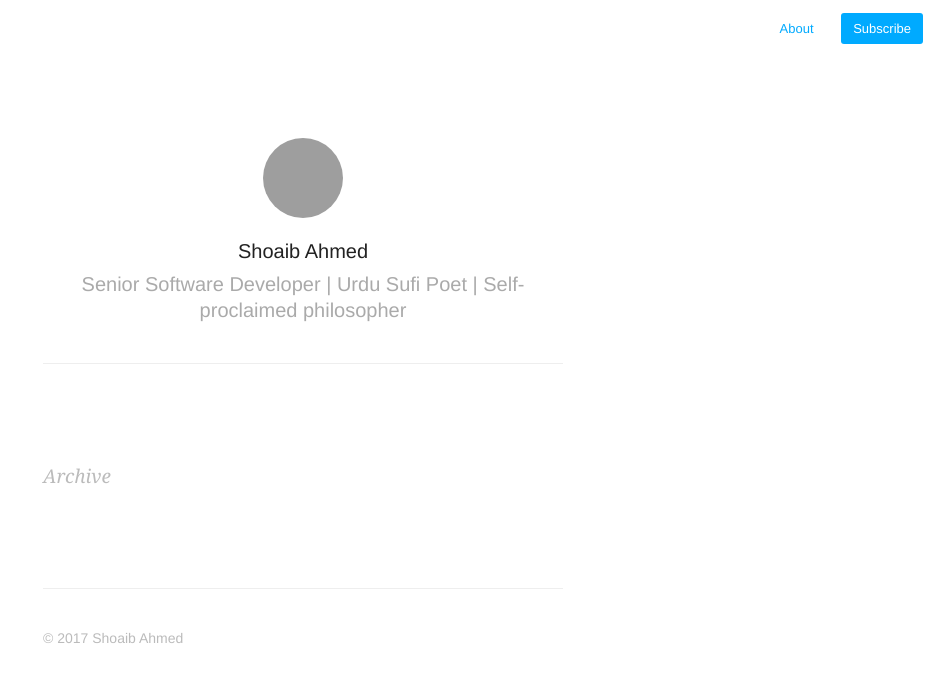
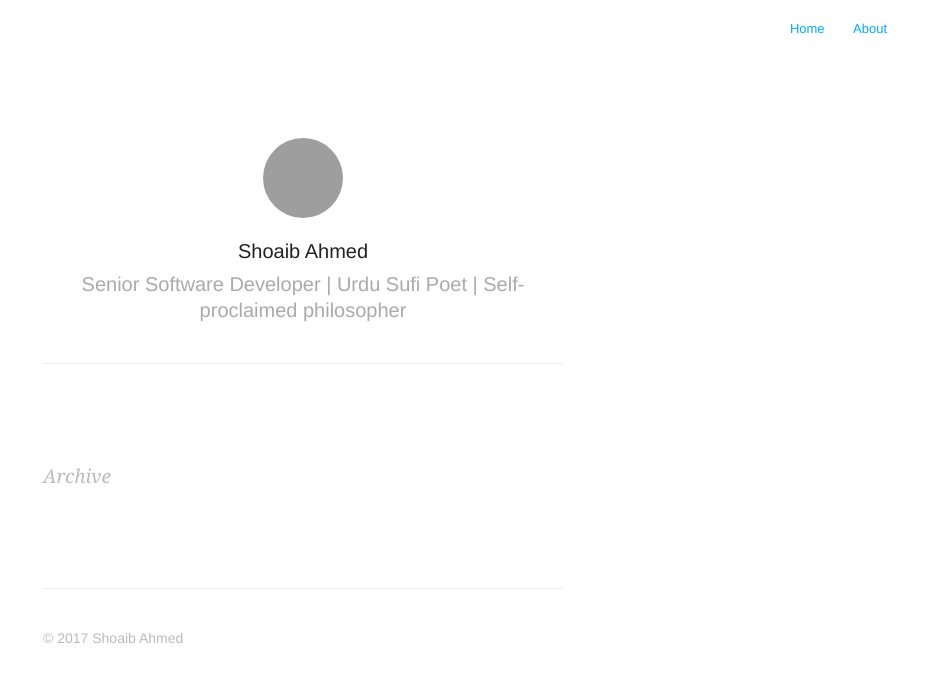
Before and after one commit to Sufi-Al-Hussaini/Sufi-Al-Hussaini.github.io, a Jekyll site: the page built from index.html, in a window 1280 px wide. Shown: the top 682 px of the page, without its empty margins (337-1280 px from the left). Built offline with Jekyll 4.4.1, drawn with Linux system fonts in a browser that asks for light colours; nearby versions of some CDN libraries; the list of posts is cut into pages by our own code; a style sheet for code colours, icons or effects is not loaded; grey boxes are pictures that could not be loaded.

Commit message:
Modify navigation strategy

```diff
--- a/_includes/navigation.html
+++ b/_includes/navigation.html
@@ -1,10 +1,5 @@
 <nav class="main-nav">
-    {% if page.url != "/" %}
-        <a href='{{ site.baseurl }}{{ page.about }}'> <span class="arrow">←</span> Home </a>
-    {% endif %}
-
-    {% if page.url != "/about/" %}
-    <a href='{{ site.baseurl }}about'>About </a>
-    {% endif %}
-    <a class="cta" href="{{ site.baseurl }}feed.xml">Subscribe</a>
+    <a href="{{ site.baseurl }}">Home</a>
+    <a href="{{ site.baseurl }}about">About</a>
+    <a href="{{ site.baseurl }}feed.xml"><span class="icon-rss"></span></a>
 </nav>
```
